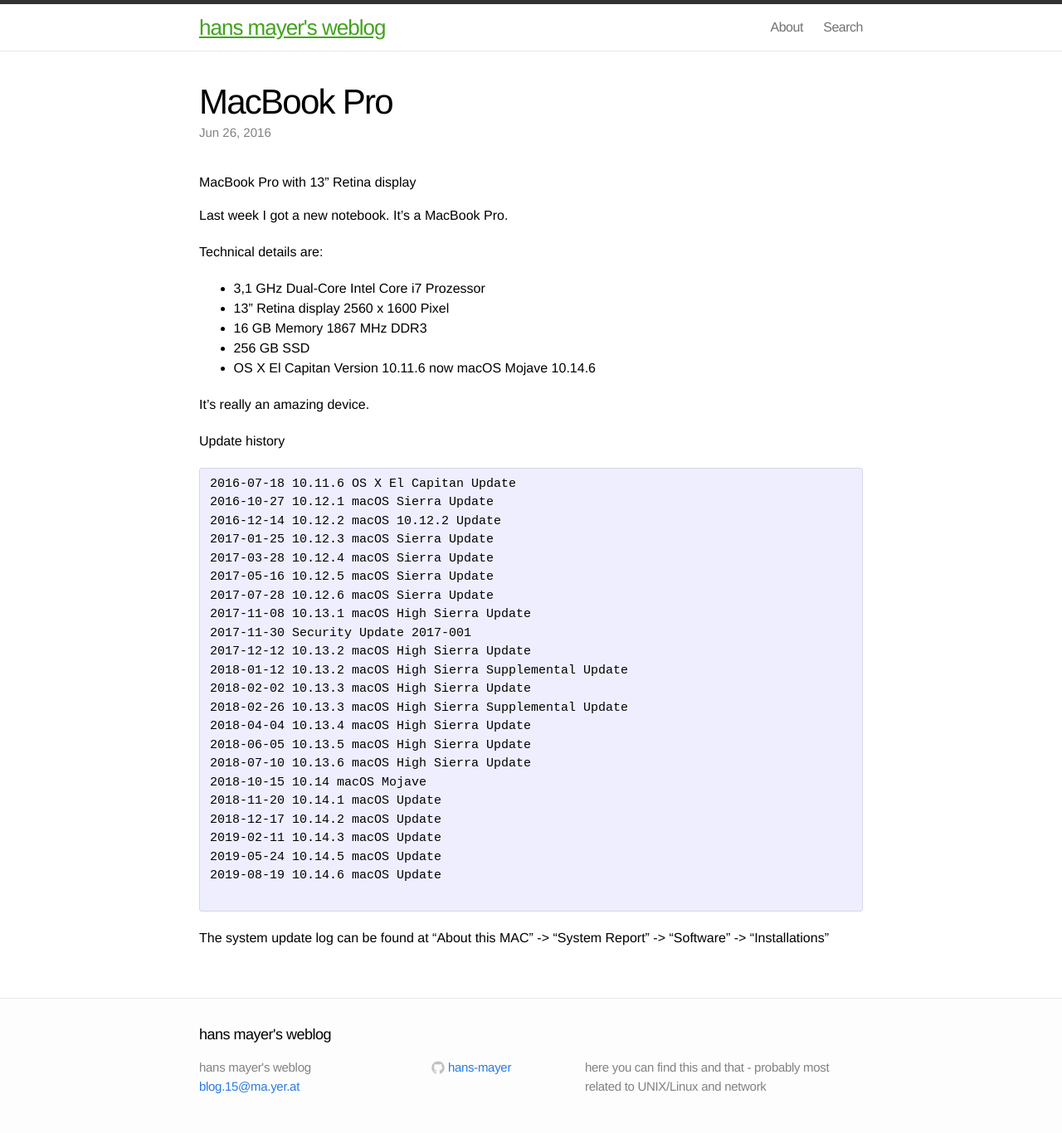
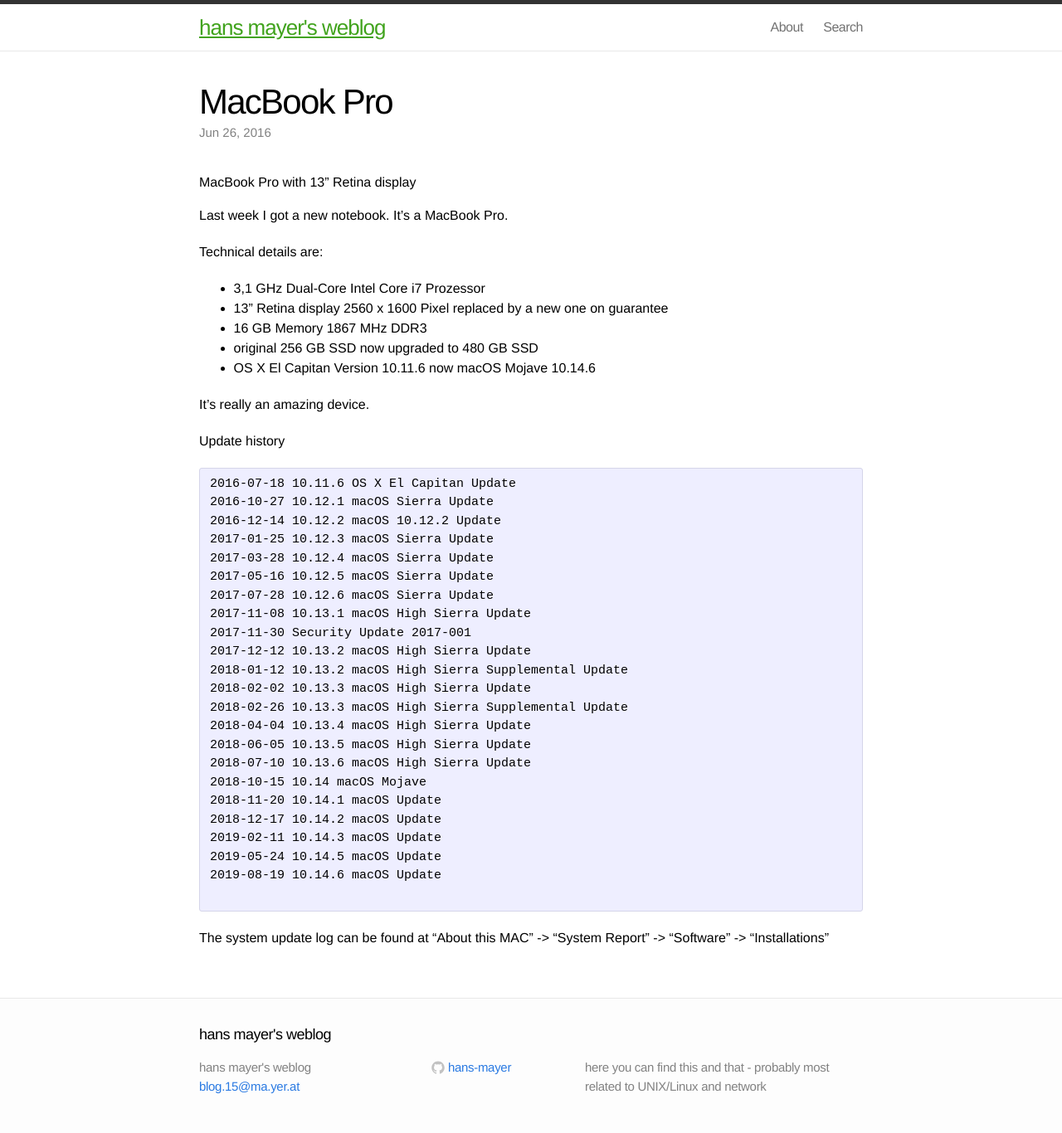
Before and after one commit to hans-mayer/blog, a Jekyll site: the page built from _posts/2016-06-26-MacBookPro.markdown, in a window 1280 px wide. Shown: the whole page at 83% size. Built offline with Jekyll 4.4.1, drawn with Linux system fonts in a browser that asks for light colours.

Commit message:
2016-06-26-MacBookPro

```diff
--- a/_posts/2016-06-26-MacBookPro.markdown
+++ b/_posts/2016-06-26-MacBookPro.markdown
@@ -12,9 +12,9 @@
 Technical details are:
 
 * 3,1 GHz Dual-Core Intel Core i7 Prozessor
-* 13" Retina display 2560 x 1600 Pixel
+* 13" Retina display 2560 x 1600 Pixel replaced by a new one on guarantee
 * 16 GB Memory 1867 MHz DDR3
-* 256 GB SSD
+* original 256 GB SSD now upgraded to 480 GB SSD
 * OS X El Capitan Version 10.11.6 now macOS Mojave 10.14.6
 
 It's really an amazing device.
```
